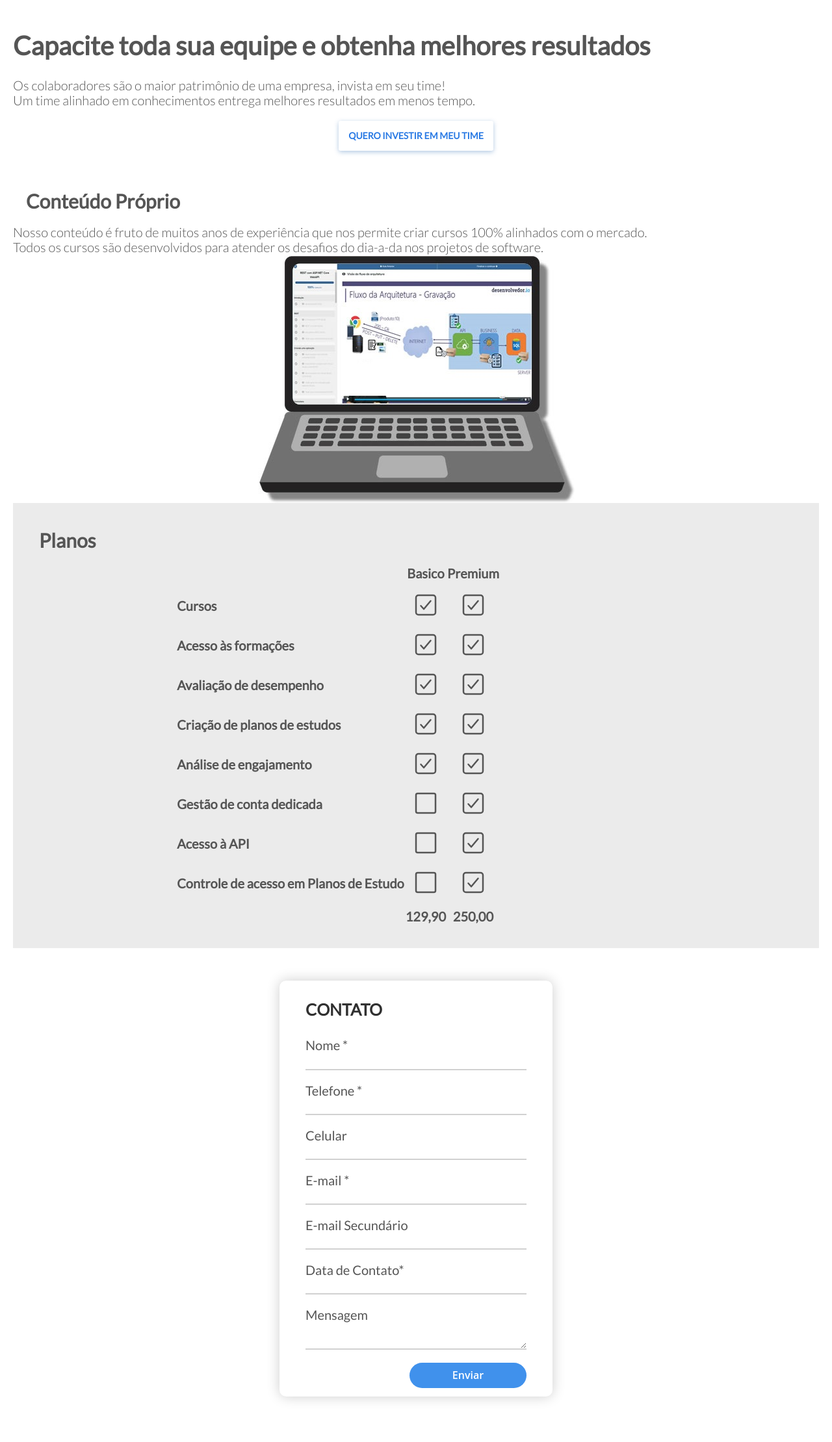
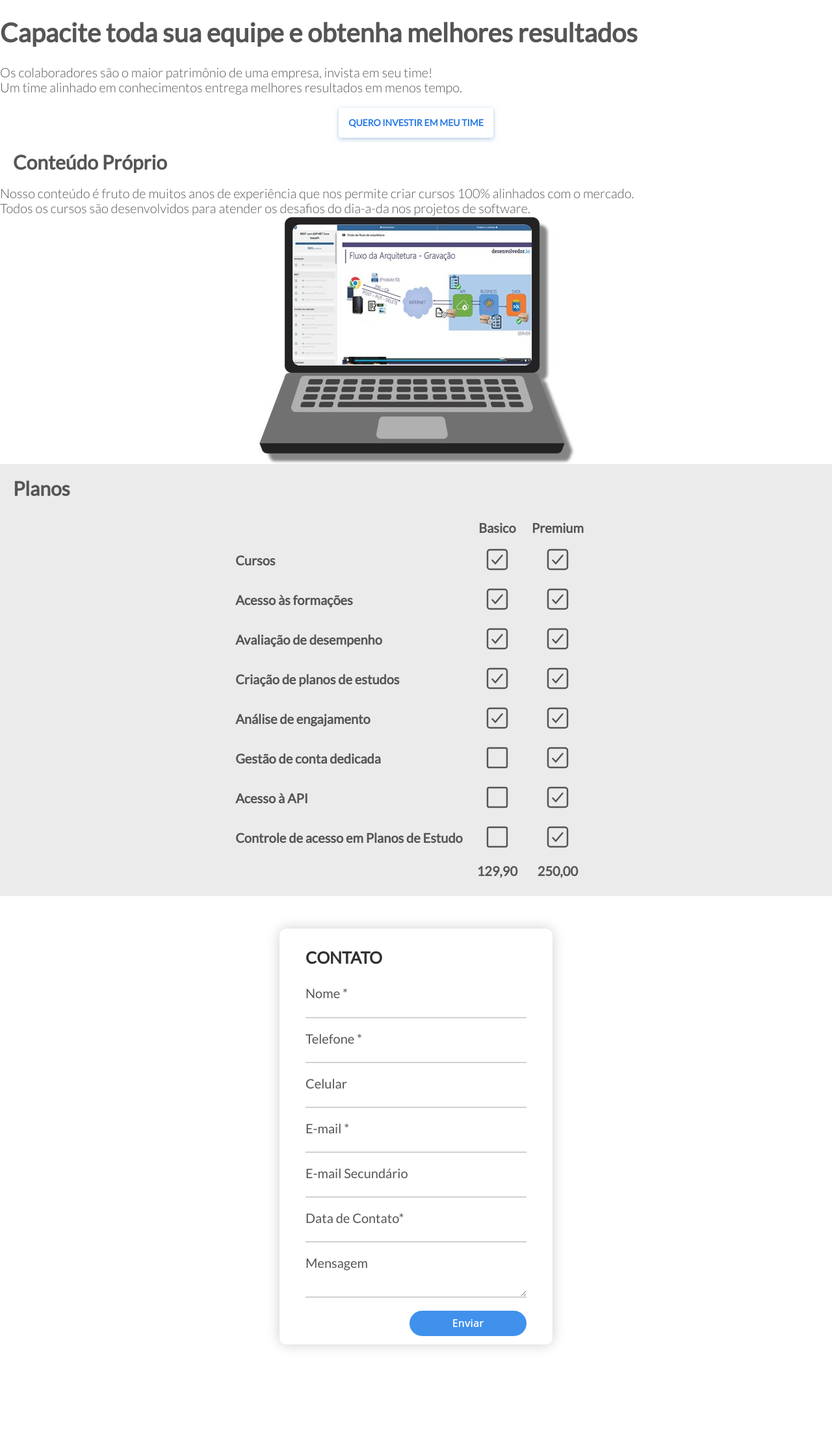
Before and after one commit to MobCursos/mobcursos, a PHP site: page /empresa.html in a window 1280 px wide. Shown: the part 110-2329 px from the top of the page at 65% size. After the commit the page ends 2186 px from the top, so only its background shows below. Run offline with PHP 8.4, Linux system fonts and the light colour scheme; style sheets or scripts are compiled from the project's sources; some libraries are stand-ins or nearby versions.

Commit message:
ajustes pagina empresa

```diff
--- a/empresa.html
+++ b/empresa.html
@@ -55,6 +55,8 @@
                         <li><a href="index.html">Home</a></li>
                         <li><a href="login.html">Entrar</a></li>
                         <li><a href="#header-empresa">Empresas</a></li>
+                        <li><a href="#planos">Planos</a></li>
+                        <li><a href="#contato">Contato</a></li>
                         <li><a href="formacao.html">Formações</a></li>
                     </ul>
                 </div>
@@ -71,7 +73,7 @@
                     </p>
                 </div>
                     <div class="botao-centralizado">
-                        <a href="#" class="formacoes-botao-plano">quero investir em meu time</a>
+                        <a href="#planos" class="formacoes-botao-plano">quero investir em meu time</a>
                     </div>
                 </div>
             </section>
@@ -105,7 +107,7 @@
                     </table>
                 </div>
             </section>
-            <section class="form_wrap">
+            <section id="contato" class="form_wrap">
                 <form action="" class="form_contact">
                     <h5>CONTATO</h5>
                     <div class="user_info">
@@ -113,16 +115,16 @@
                         <input type="text" id="nome">
 
                         <label for="fone">Telefone *</label>
-                        <input type="text" id="fone">
+                        <input type="tel" id="fone">
 
                         <label for="celular">Celular</label>
-                        <input type="text" id="celular">
+                        <input type="tel" id="celular">
 
                         <label for="email">E-mail *</label>
-                        <input type="text" id="email">
+                        <input type="email" id="email">
 
                         <label for="email2">E-mail Secundário</label>
-                        <input type="text" id="email2">
+                        <input type="email" id="email2">
 
                         <label for="dataContato">Data de Contato*</label>
                         <input type="text" id="dataContato">
--- a/resources/css/style.css
+++ b/resources/css/style.css
@@ -66,7 +66,6 @@ section h2 {
 
 .item-section{
     grid-area: section;
-    padding: 20px;
 }
 
 .logo {
@@ -282,12 +281,14 @@ header p {
     text-align: center;
 }
 .tabela-curso{
-    width: 80%;
+    width: 100%;
     display: flex;
     justify-content: center;
+    padding: 10px;
 }
 .tabela-curso table td, th{
     padding-bottom: 15px;
+    padding-right: 20px;
     font-weight: 1000;
 }
 
@@ -302,8 +303,6 @@ header p {
 #planos h3 {
     color: #0a7ee5
 }
-
-<<<<<<< HEAD
 
   *{
       margin: 0;
@@ -462,7 +461,6 @@ header p {
       background: #3371B6;
   }
 
-=======
 
 
 /* ----------------------------------------------- */
@@ -486,4 +484,3 @@ header p {
     justify-content: center;
     align-items: center;
 }
->>>>>>> f3710f6f68a20c4a124274e1c6b00ec9c13a7d27
```
